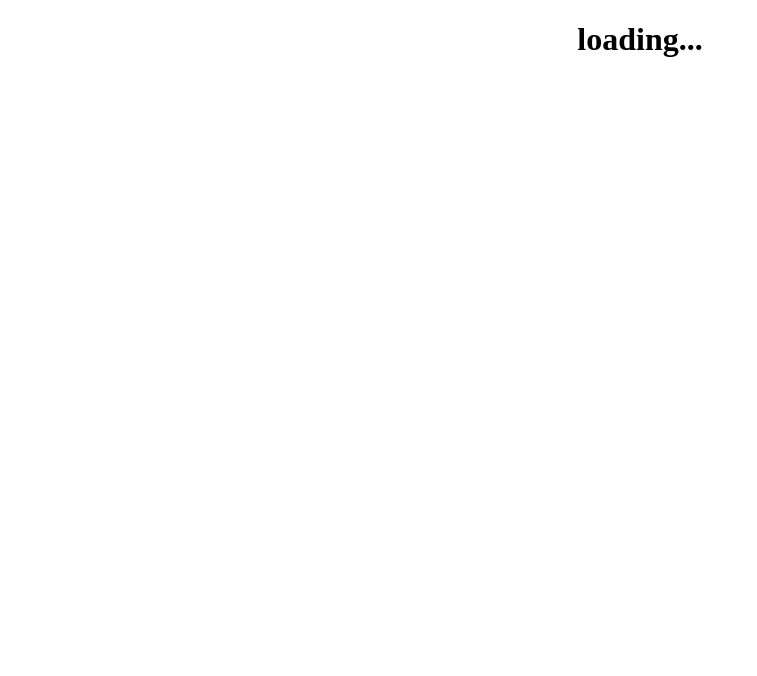
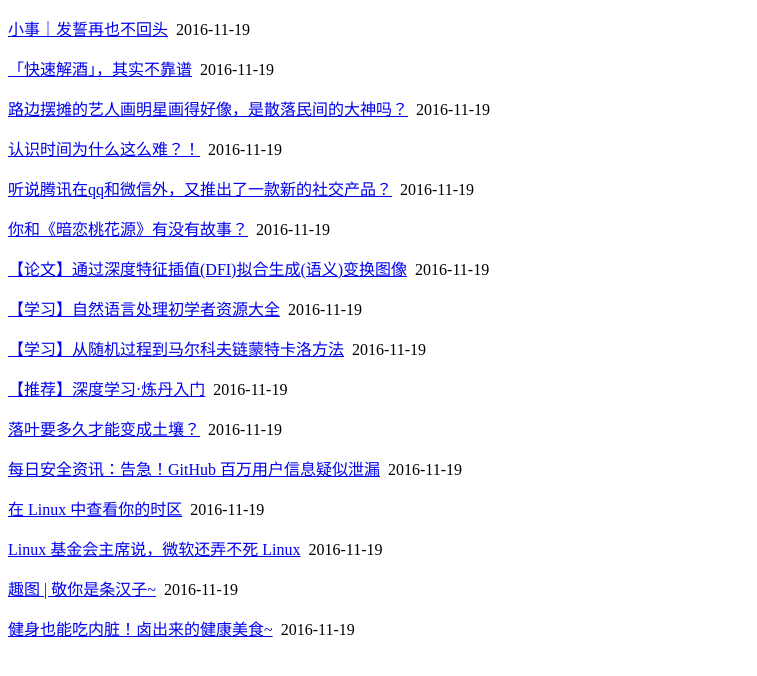
Before and after one commit to junewong12/junewong12.github.io, a plain HTML site: page index.html in a window 1280 px wide. Shown: the whole page, without its empty margins (0-757 px from the left). Drawn offline with Linux system fonts and the light colour scheme.

Commit message:
add index.html

```diff
--- a/index.html
+++ b/index.html
@@ -1,11 +1,29 @@
+
 <!DOCTYPE html>
 <html lang="en">
 <head>
 	<meta charset="UTF-8">
-	<title></title>
+	<meta id="viewport" name="viewport" content="width=device-width, initial-scale=1.0, maximum-scale=1.0, user-scalable=0">
+	<title>微信公众号文章</title>
 </head>
 <body>
-	<h1><center>loading...</center></h1>
+
+<p><a href='http://chuansong.me/n/1129736643430'>小事｜发誓再也不回头</a>&nbsp;&nbsp;<span style='color:light-gray;'>2016-11-19</span></p>
+<p><a href='http://chuansong.me/n/1129736543436'>「快速解酒」，其实不靠谱</a>&nbsp;&nbsp;<span style='color:light-gray;'>2016-11-19</span></p>
+<p><a href='http://chuansong.me/n/1129736443475'>路边摆摊的艺人画明星画得好像，是散落民间的大神吗？</a>&nbsp;&nbsp;<span style='color:light-gray;'>2016-11-19</span></p>
+<p><a href='http://chuansong.me/n/1129694952136'>认识时间为什么这么难？！</a>&nbsp;&nbsp;<span style='color:light-gray;'>2016-11-19</span></p>
+<p><a href='http://chuansong.me/n/1129683051871'>听说腾讯在qq和微信外，又推出了一款新的社交产品？</a>&nbsp;&nbsp;<span style='color:light-gray;'>2016-11-19</span></p>
+<p><a href='http://chuansong.me/n/1129675249045'>你和《暗恋桃花源》有没有故事？</a>&nbsp;&nbsp;<span style='color:light-gray;'>2016-11-19</span></p>
+<p><a href='http://chuansong.me/n/1129600251873'>【论文】通过深度特征插值(DFI)拟合生成(语义)变换图像</a>&nbsp;&nbsp;<span style='color:light-gray;'>2016-11-19</span></p>
+<p><a href='http://chuansong.me/n/1129600151851'>【学习】自然语言处理初学者资源大全</a>&nbsp;&nbsp;<span style='color:light-gray;'>2016-11-19</span></p>
+<p><a href='http://chuansong.me/n/1129600051863'>【学习】从随机过程到马尔科夫链蒙特卡洛方法</a>&nbsp;&nbsp;<span style='color:light-gray;'>2016-11-19</span></p>
+<p><a href='http://chuansong.me/n/1129599951838'>【推荐】深度学习·炼丹入门</a>&nbsp;&nbsp;<span style='color:light-gray;'>2016-11-19</span></p>
+<p><a href='http://chuansong.me/n/1129533935536'>落叶要多久才能变成土壤？</a>&nbsp;&nbsp;<span style='color:light-gray;'>2016-11-19</span></p>
+<p><a href='http://chuansong.me/n/1129505133367'>每日安全资讯：告急！GitHub 百万用户信息疑似泄漏</a>&nbsp;&nbsp;<span style='color:light-gray;'>2016-11-19</span></p>
+<p><a href='http://chuansong.me/n/1129505033331'>在 Linux 中查看你的时区</a>&nbsp;&nbsp;<span style='color:light-gray;'>2016-11-19</span></p>
+<p><a href='http://chuansong.me/n/1129504933351'>Linux 基金会主席说，微软还弄不死 Linux</a>&nbsp;&nbsp;<span style='color:light-gray;'>2016-11-19</span></p>
+<p><a href='http://chuansong.me/n/1129278542928'>趣图 | 敬你是条汉子~</a>&nbsp;&nbsp;<span style='color:light-gray;'>2016-11-19</span></p>
+<p><a href='http://chuansong.me/n/1129278442949'>健身也能吃内脏！卤出来的健康美食~</a>&nbsp;&nbsp;<span style='color:light-gray;'>2016-11-19</span></p>
 
 </body>
 </html>
```
